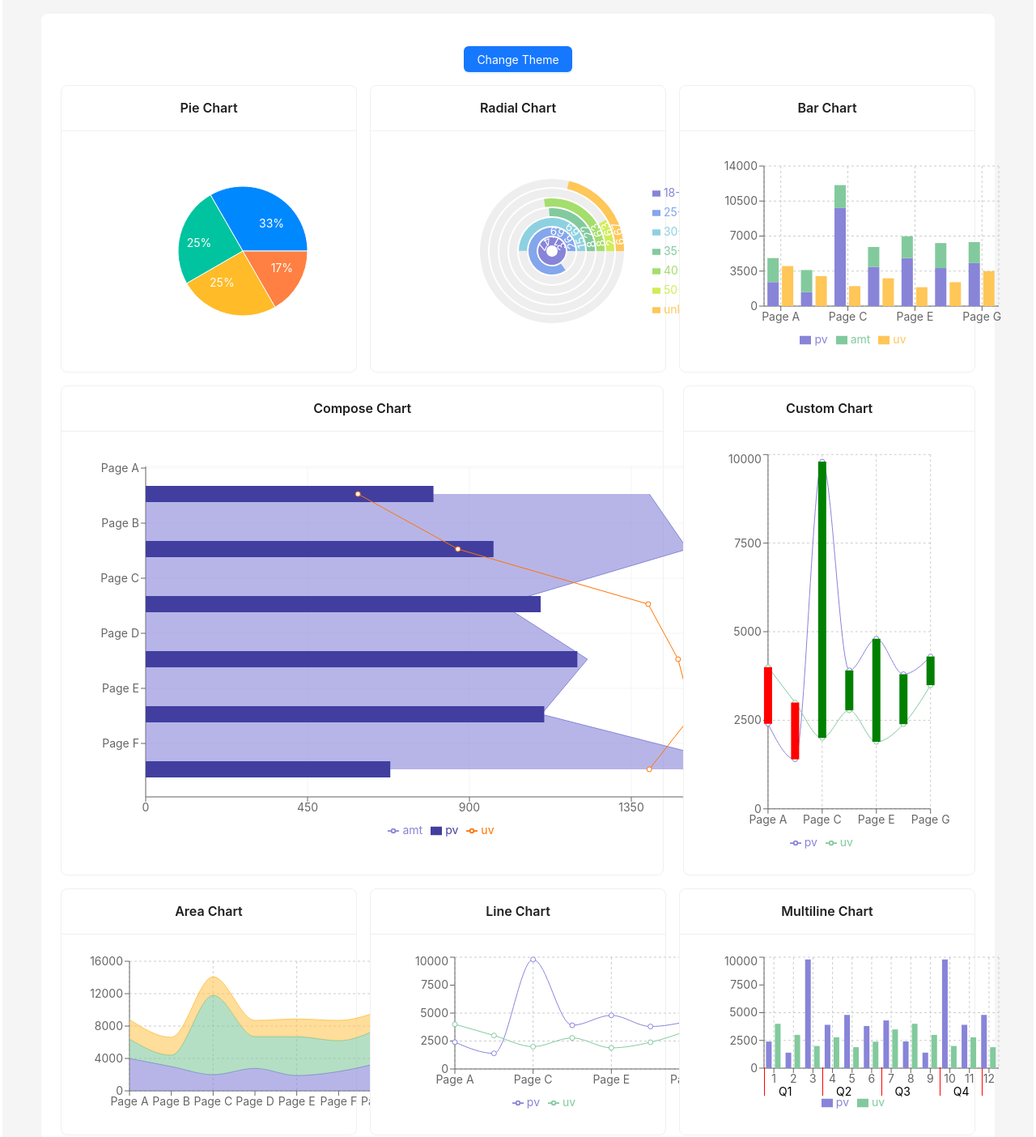
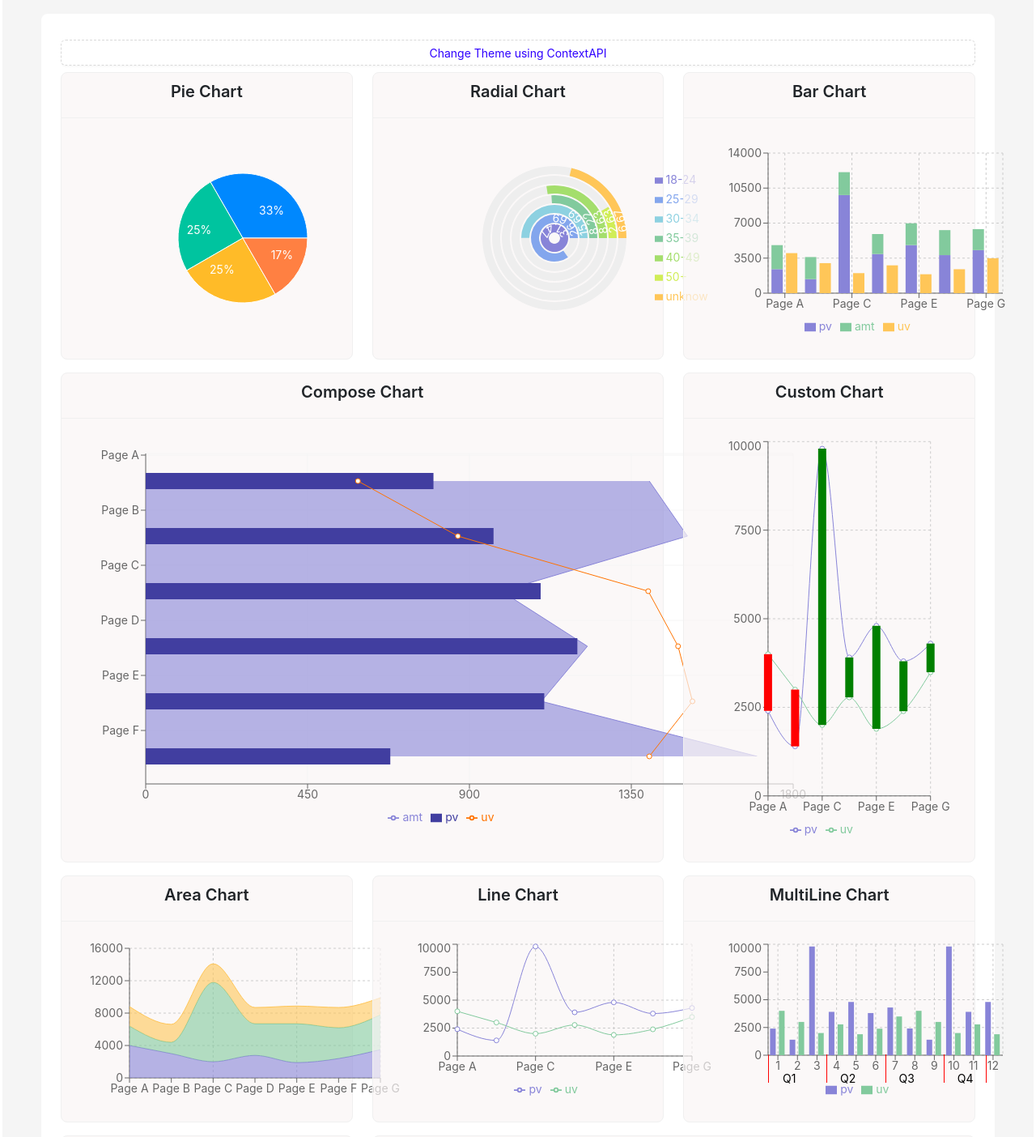
Before and after one commit to mvaibhav131/ReactStateManagement-ContextAPI, a React (Create React App) app in the folder app/: page / in a window 1280 px wide. Shown: the part 104-1508 px from the top of the page at 81% size. Built offline with nearby package versions, Linux system fonts and the light colour scheme.

Commit message:
fixed theme error

```diff
--- a/app/src/content/index.jsx
+++ b/app/src/content/index.jsx
@@ -1,4 +1,4 @@
-import { Button, Card, Col, Row } from 'antd';
+import { Button, Card, Col, Row, Typography } from 'antd';
 import React from 'react'
 import BarCharts from '../chart/bar';
 import AreaCharts from '../chart/area';
@@ -11,52 +11,57 @@ import RadialCharts from '../chart/radial';
 import ThreeDimScatterCharts from '../chart/pieangle';
 import ScatterCharts from '../chart/scatter';
 import TreeCharts from '../chart/treemap';
+import "./index.css";
+import { useTheme } from '../contextStore/themeContext';
+
 
 const MainContent = () => {
+  const {theme,toggleTheme}= useTheme();
+  console.log(theme,"jljlkj")
   return (
-    <div >
-      <Button type='primary' className='m-3'>Change Theme</Button>
-      <Row gutter={[16, 16]}>
+    <div className={theme==='dark' ? "app_dark" : "app_light"}>
+      <Button type='dashed'block className={` my-2 ${theme === 'dark' ? 'btn_dark' : 'btn_light'}`} onClick={toggleTheme}>Change Theme using ContextAPI</Button>
+      <Row gutter={[24, 24]}>
         <Col span={8} >
-          <Card className='mb-3 p-8' title="Pie Chart"><PieCharts/></Card>
+          <Card className={`mb-3 p-8 ${theme === 'dark' ? 'card_dark' : 'card_light'}`}  title={<Typography.Title level={4}  className={theme==="dark"?"text-light":"text-dark"}>Pie Chart</Typography.Title>}><PieCharts/></Card>
         </Col>
         <Col span={8}>
-          <Card className='mb-3' title="Radial Chart"><RadialCharts/></Card>
+          <Card className={`mb-3 ${theme === 'dark' ? 'card_dark' : 'card_light'}`} title={<Typography.Title level={4}  className={theme==="dark"?"text-light":"text-dark"}>Radial Chart</Typography.Title>} ><RadialCharts/></Card>
         </Col>
         <Col span={8}>
-        <Card className='mb-3' title="Bar Chart"><BarCharts/></Card>
+        <Card className={`mb-3 ${theme === 'dark' ? 'card_dark' : 'card_light'}`} title={<Typography.Title level={4}  className={theme==="dark"?"text-light":"text-dark"}>Bar Chart</Typography.Title>}><BarCharts/></Card>
         </Col>
       </Row>
       <Row gutter={[24, 24]}>
         <Col span={16}>
-        <Card className='mb-3' title="Compose Chart"><ComposedCharts/></Card>
+        <Card className={`mb-3 ${theme === 'dark' ? 'card_dark' : 'card_light'}`} title={<Typography.Title level={4}  className={theme==="dark"?"text-light":"text-dark"}>Compose Chart</Typography.Title>}><ComposedCharts/></Card>
         </Col>
         <Col span={8}>
-          <Card className='mb-3' title="Custom Chart"><CustomCharts/></Card>
+          <Card className={`mb-3 ${theme === 'dark' ? 'card_dark' : 'card_light'}`} title={<Typography.Title level={4}  className={theme==="dark"?"text-light":"text-dark"}>Custom Chart</Typography.Title>}><CustomCharts/></Card>
         </Col>
       </Row>
-      <Row gutter={[16, 16]}>
+      <Row gutter={[24, 24]}>
       <Col span={8}>
-          <Card className='mb-3' title="Area Chart"><AreaCharts/></Card>
+          <Card className={`mb-3 ${theme === 'dark' ? 'card_dark' : 'card_light'}`} title={<Typography.Title level={4}  className={theme==="dark"?"text-light":"text-dark"}>Area Chart</Typography.Title>}><AreaCharts/></Card>
         </Col>
         <Col span={8}>
-          <Card className='mb-3' title="Line Chart"><LineCharts/></Card>
+          <Card className={`mb-3 ${theme === 'dark' ? 'card_dark' : 'card_light'}`} title={<Typography.Title level={4}  className={theme==="dark"?"text-light":"text-dark"}>Line Chart</Typography.Title>}><LineCharts/></Card>
         </Col>
         <Col span={8}>
-          <Card className='mb-3' title="Multiline Chart"><MultiLineCharts/></Card>
+          <Card className={`mb-3 ${theme === 'dark' ? 'card_dark' : 'card_light'}`} title={<Typography.Title level={4}  className={theme==="dark"?"text-light":"text-dark"}>MultiLine Chart</Typography.Title>}><MultiLineCharts/></Card>
         </Col>
       </Row>
       <Row gutter={[24, 24]}>
         <Col span={8}>
-          <Card className='mb-3' title="Scatter Chart"><ScatterCharts/></Card>
+          <Card className={`mb-3 ${theme === 'dark' ? 'card_dark' : 'card_light'}`} title={<Typography.Title level={4}  className={theme==="dark"?"text-light":"text-dark"}>Scatter Chart</Typography.Title>}><ScatterCharts/></Card>
         </Col>
         <Col span={16}>
-          <Card className='mb-3' title="Tree Chart"><TreeCharts/></Card>
+          <Card className={`mb-3 ${theme === 'dark' ? 'card_dark' : 'card_light'}`} title={<Typography.Title level={4}  className={theme==="dark"?"text-light":"text-dark"}>Tree Chart</Typography.Title>}><TreeCharts/></Card>
         </Col>
       </Row>
         <Row gutter={[16, 16]}>
         <Col span={16}>
-        <Card className='mb-3' title="Pie Angle Chart"><ThreeDimScatterCharts/></Card>
+        <Card className={`mb-3 ${theme === 'dark' ? 'card_dark' : 'card_light'}`} title={<Typography.Title level={4}  className={theme==="dark"?"text-light":"text-dark"}>Pie Angle Chart</Typography.Title>}><ThreeDimScatterCharts/></Card>
         </Col>
         </Row>
     </div>
```
